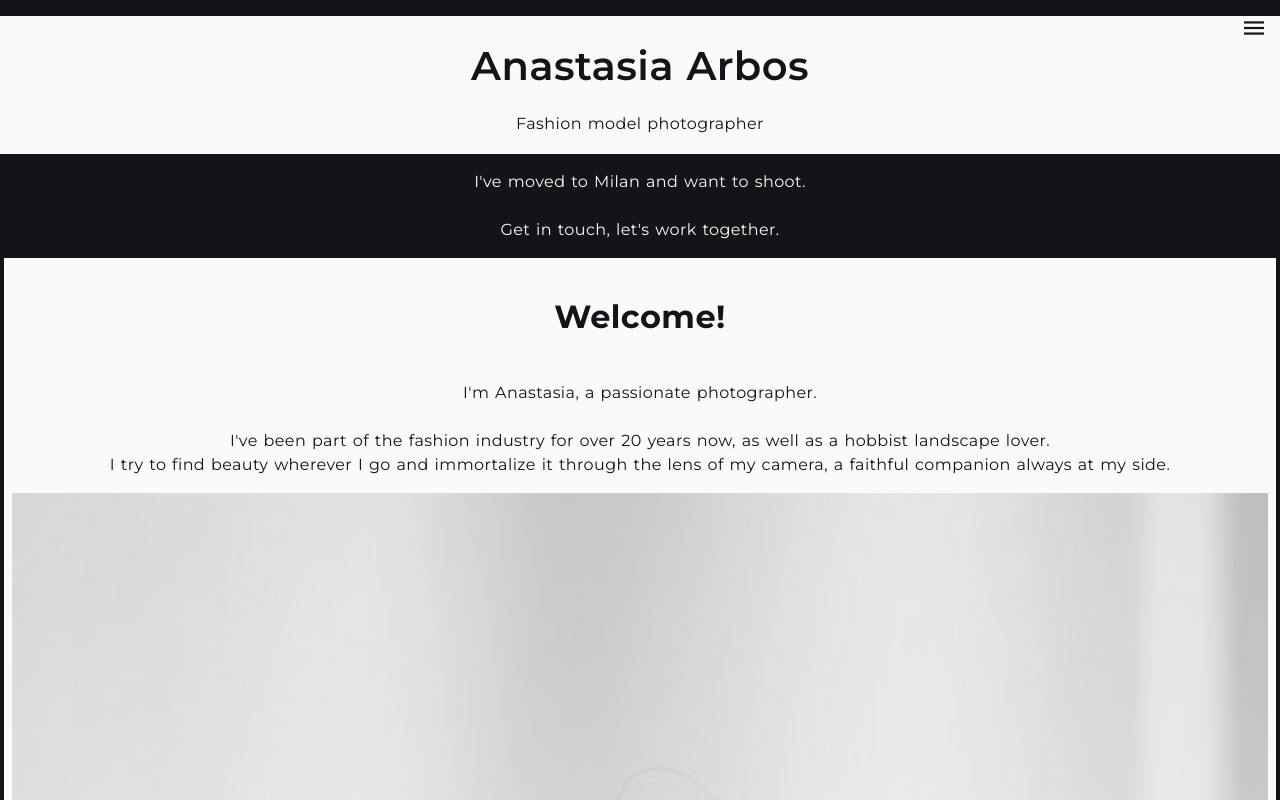
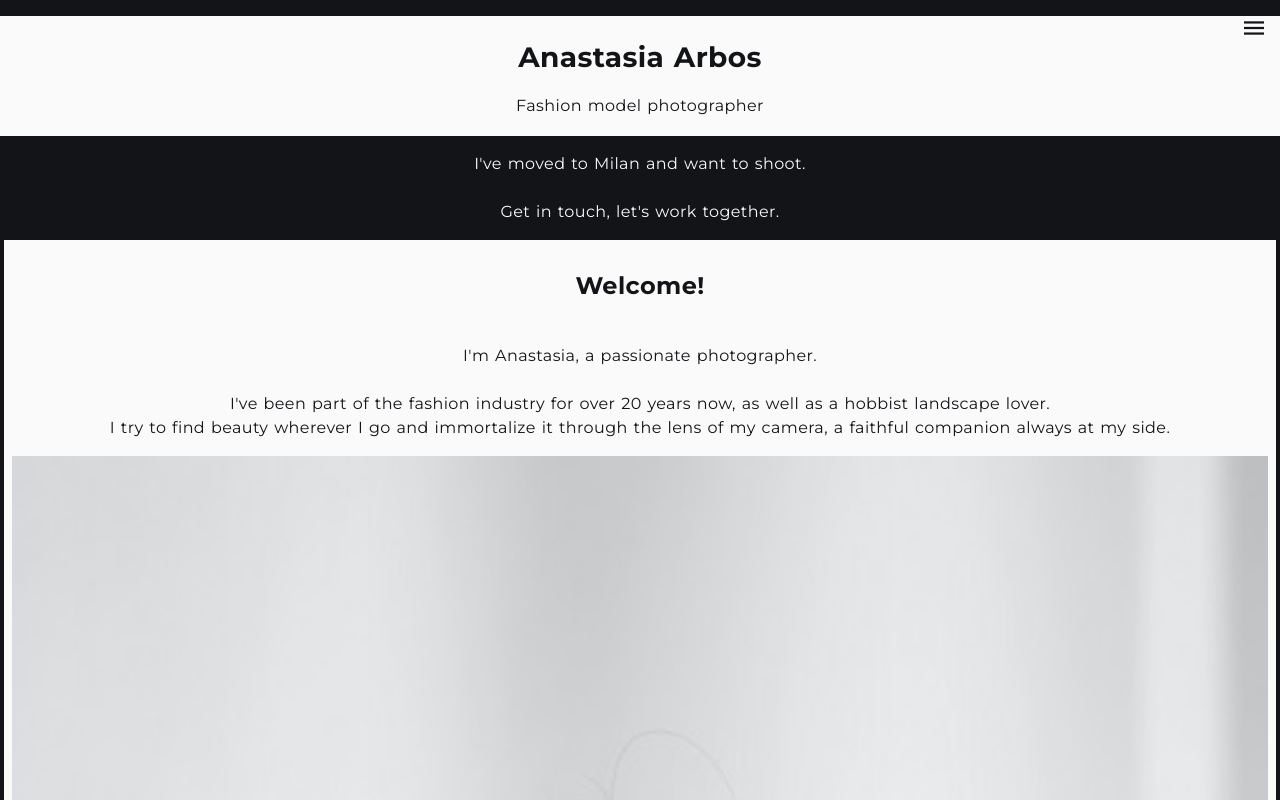
Before and after one commit to nahuel-ianni/model-portfolio-prototype, a Vue app in the folder src/: page /#/about in a window 1280 px wide. Shown: the top 800 px of the page. Built offline with nearby package versions, Linux system fonts and the light colour scheme.

Commit message:
Reset h1-h2 styles

```diff
--- a/src/src/assets/css/style.css
+++ b/src/src/assets/css/style.css
@@ -27,13 +27,11 @@ body {
 }
 
 h1 {
-  font-size: 2.5rem;
-  font-weight: 600;
+  font-size: 1.75rem;
   margin: 0;
 }
 
 h2 {
-  font-size: 2rem;
   margin-bottom: 0;
 }
 
```
